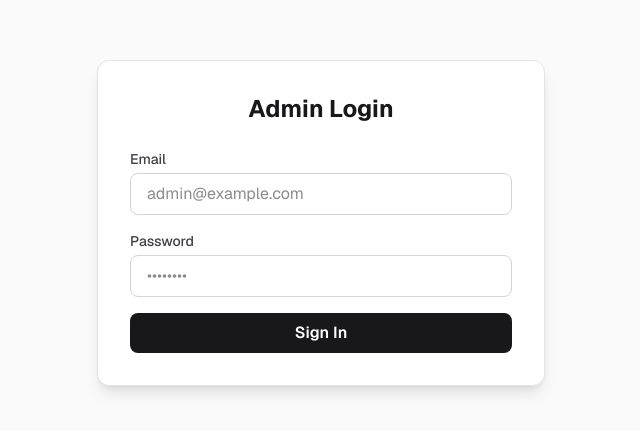
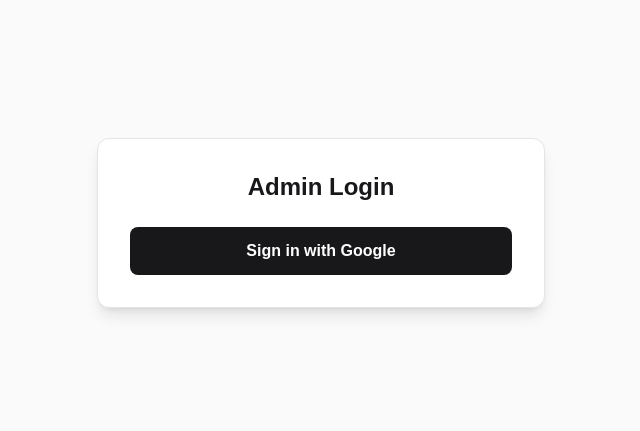
Before and after one commit to yuuniiii/coms4901-projtwo, a Next.js app: page /login in a window 1280 px wide. Shown: the part 177-608 px from the top of the page, without its empty margins (319-959 px from the left). Built offline with nearby package versions, Linux system fonts and the light colour scheme; no server answers.

Commit message:
fixing login

```diff
--- a/app/login/page.tsx
+++ b/app/login/page.tsx
@@ -1,78 +1,31 @@
-'use client';
+'use client'
 
-import { useState } from 'react';
-import { supabase } from '@/lib/supabaseClient';
-import { useRouter } from 'next/navigation';
+import { supabase } from '@/lib/supabaseClient'
 
 export default function LoginPage() {
-  const [email, setEmail] = useState('');
-  const [password, setPassword] = useState('');
-  const [loading, setLoading] = useState(false);
-  const [error, setError] = useState<string | null>(null);
-  const router = useRouter();
-
-  const handleLogin = async (e: React.FormEvent) => {
-    e.preventDefault();
-    setLoading(true);
-    setError(null);
-
-    const { error } = await supabase.auth.signInWithPassword({
-      email,
-      password,
-    });
-
-    if (error) {
-      setError(error.message);
-      setLoading(false);
-    } else {
-      router.push('/admin');
-      router.refresh();
-    }
-  };
+  const handleGoogleLogin = async () => {
+    await supabase.auth.signInWithOAuth({
+      provider: 'google',
+      options: {
+        redirectTo: `${location.origin}/auth/callback`
+      }
+    })
+  }
 
   return (
-    <div className="flex min-h-screen items-center justify-center bg-zinc-50 p-4 font-sans">
-      <div className="w-full max-w-md bg-white p-8 rounded-xl shadow-lg border border-zinc-200">
-        <h1 className="text-2xl font-bold text-zinc-900 mb-6 text-center">Admin Login</h1>
+    <div className="flex min-h-screen items-center justify-center bg-zinc-50 p-4">
+      <div className="w-full max-w-md bg-white p-8 rounded-xl shadow-lg border border-zinc-200 text-center">
+        <h1 className="text-2xl font-bold text-zinc-900 mb-6">
+          Admin Login
+        </h1>
 
-        {error && (
-          <div className="mb-4 p-3 bg-red-50 text-red-600 text-sm rounded-lg border border-red-100">
-            {error}
-          </div>
-        )}
-
-        <form onSubmit={handleLogin} className="space-y-4">
-          <div>
-            <label className="block text-sm font-medium text-zinc-700 mb-1">Email</label>
-            <input
-              type="email"
-              value={email}
-              onChange={(e) => setEmail(e.target.value)}
-              className="w-full px-4 py-2 border border-zinc-300 rounded-lg focus:ring-2 focus:ring-zinc-900 focus:border-transparent outline-none transition-all"
-              placeholder="admin@example.com"
-              required
-            />
-          </div>
-          <div>
-            <label className="block text-sm font-medium text-zinc-700 mb-1">Password</label>
-            <input
-              type="password"
-              value={password}
-              onChange={(e) => setPassword(e.target.value)}
-              className="w-full px-4 py-2 border border-zinc-300 rounded-lg focus:ring-2 focus:ring-zinc-900 focus:border-transparent outline-none transition-all"
-              placeholder="••••••••"
-              required
-            />
-          </div>
-          <button
-            type="submit"
-            disabled={loading}
-            className="w-full bg-zinc-900 text-white py-2 rounded-lg font-semibold hover:bg-zinc-800 transition-colors disabled:opacity-50 disabled:cursor-not-allowed"
-          >
-            {loading ? 'Logging in...' : 'Sign In'}
-          </button>
-        </form>
+        <button
+          onClick={handleGoogleLogin}
+          className="w-full bg-zinc-900 text-white py-3 rounded-lg font-semibold hover:bg-zinc-800 transition-colors"
+        >
+          Sign in with Google
+        </button>
       </div>
     </div>
-  );
+  )
 }
```
